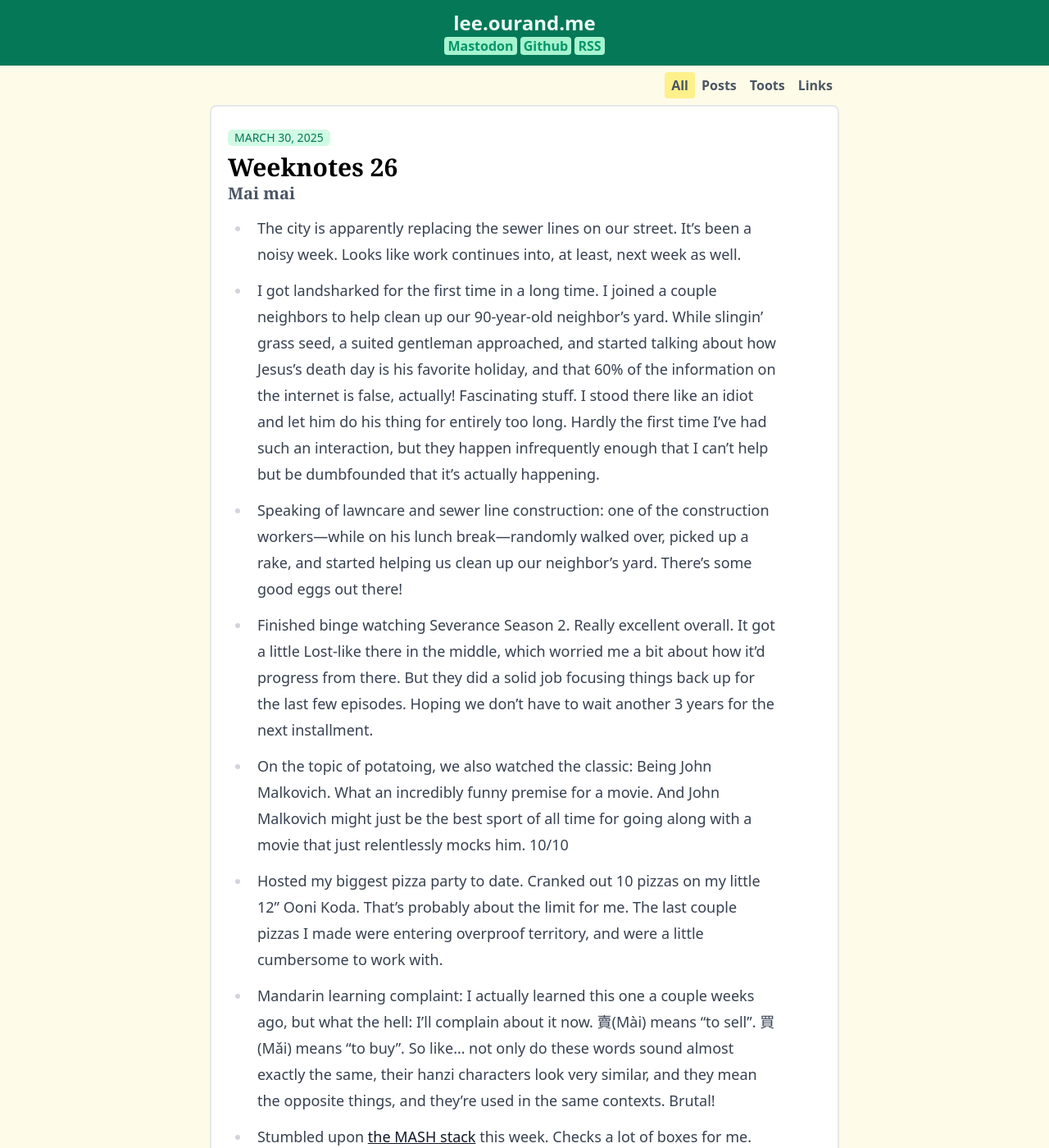
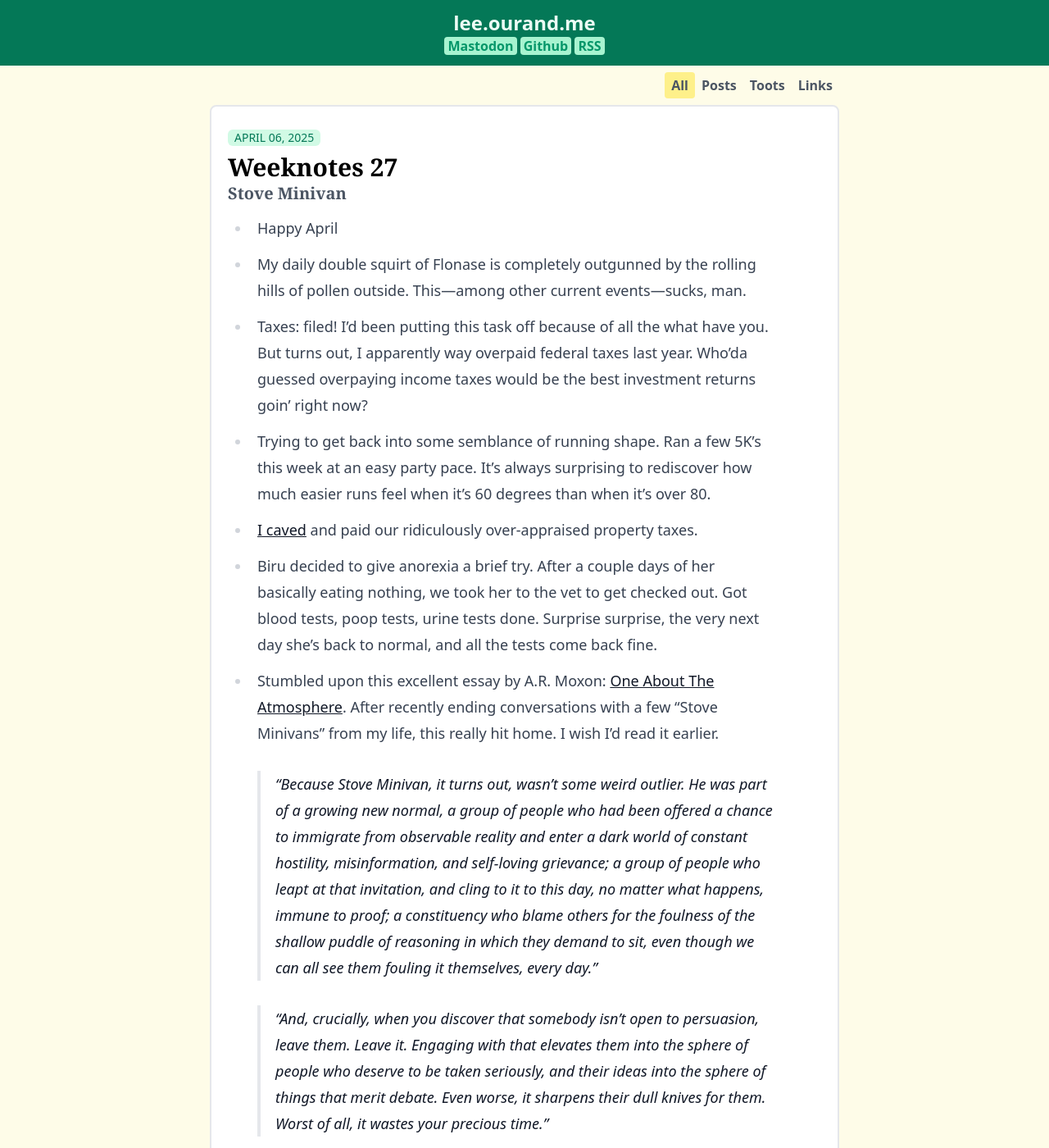
Before and after one commit to leeourand/leeourand.github.com, a Jekyll site: the page built from index.html, in a window 1280 px wide and 1400 px high. Shown: the whole window at 82% size. Built offline with Jekyll 4.4.1, drawn with Linux system fonts in a browser that asks for light colours; nearby versions of some CDN libraries; the list of posts is cut into pages by our own code.

Commit message:
Stove Minivan

```diff
--- /dev/null
+++ b/_posts/2025-04-06-rename-me.md
@@ -0,0 +1,40 @@
+---
+category: Posts
+layout: post
+title: Weeknotes 27
+subtitle: Stove Minivan
+---
+- Happy April
+- My daily double squirt of Flonase is completely outgunned by the rolling
+  hills of pollen outside. This---among other current events---sucks, man.
+- Taxes: filed! I'd been putting this task off because of all the what have
+  you. But turns out, I apparently way overpaid federal taxes last year. Who'da
+  guessed overpaying income taxes would be the best investment returns goin'
+  right now?
+- Trying to get back into some semblance of running shape. Ran a few 5K's this
+  week at an easy party pace. It's always surprising to rediscover how much
+  easier runs feel when it's 60 degrees than when it's over 80.
+- [I caved](/posts/2025/03/23/weeknotes-25#cog-in-machine) and paid our
+  ridiculously over-appraised property taxes.
+- Biru decided to give anorexia a brief try. After a couple days of her basically
+  eating nothing, we took her to the vet to get checked out. Got blood tests,
+  poop tests, urine tests done. Surprise surprise, the very next day she's back
+  to normal, and all the tests come back fine.
+- Stumbled upon this excellent essay by A.R. Moxon: [One About The
+  Atmosphere](https://www.the-reframe.com/one-about-the-atmosphere-reprise/).
+  After recently ending conversations with a few "Stove Minivans" from my life,
+  this really hit home. I wish I'd read it earlier.
+  > Because Stove Minivan, it turns out, wasn’t some weird outlier. He was part
+  > of a growing new normal, a group of people who had been offered a chance to
+  > immigrate from observable reality and enter a dark world of constant
+  > hostility, misinformation, and self-loving grievance; a group of people who
+  > leapt at that invitation, and cling to it to this day, no matter what
+  > happens, immune to proof; a constituency who blame others for the foulness
+  > of the shallow puddle of reasoning in which they demand to sit, even though
+  > we can all see them fouling it themselves, every day.
+
+  > And, crucially, when you discover that somebody isn’t open to persuasion,
+  > leave them. Leave it. Engaging with that elevates them into the sphere of
+  > people who deserve to be taken seriously, and their ideas into the sphere
+  > of things that merit debate. Even worse, it sharpens their dull knives for
+  > them. Worst of all, it wastes your precious time.
```
Also changed, not shown: _posts/2025-03-23-weeknotes-25.md (+2 -2 lines).
